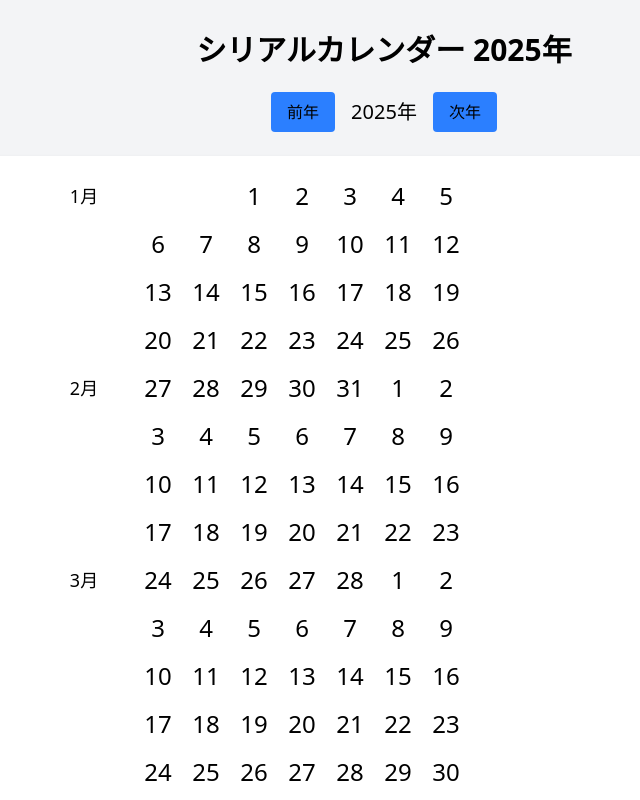
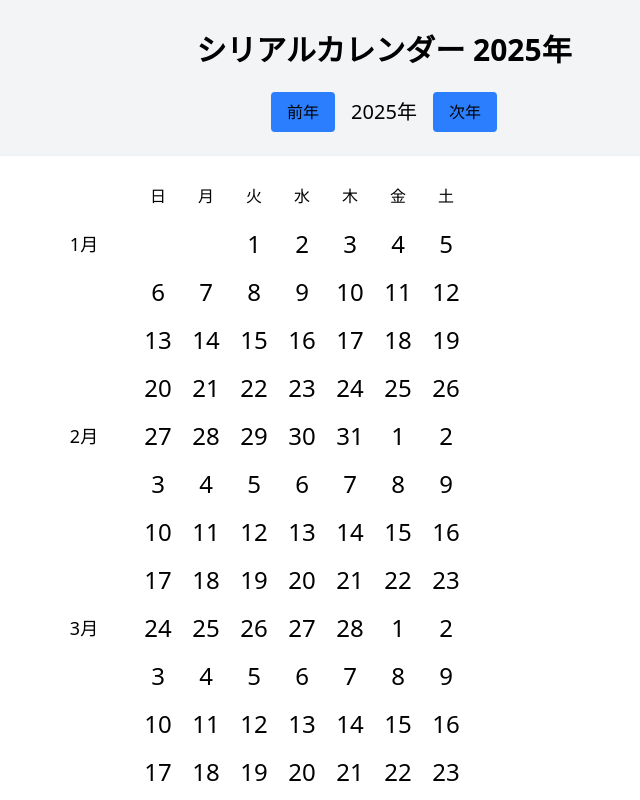
Before and after one commit to okonomi/period-calendar, a React (Vite) app: page / in a window 1280 px wide. Shown: the top 800 px of the page, without its empty margins (256-896 px from the left). Built offline with nearby package versions, Linux system fonts and the light colour scheme.

Commit message:
style: add weekday header to calendar layout for improved clarity

```diff
--- a/src/App.tsx
+++ b/src/App.tsx
@@ -29,6 +29,8 @@ export const App: React.FC = () => {
             <div className="flex flex-row mt-4 mx-auto" style={{ width: "700px" }}>
               {/* 左カラム - 月名表示 */}
               <div className="w-[100px] flex flex-col">
+                {/* スペーサーセル */}
+                <div className="h-12"></div>
                 {weeklyDates.map((week, weekIndex) => {
                   const firstDayOfMonth = week.find(d => d?.getDate() === 1);
                   const month = firstDayOfMonth?.getMonth();
@@ -47,6 +49,15 @@ export const App: React.FC = () => {
 
               {/* 右カラム - カレンダー本体 */}
               <div className="flex flex-col">
+                {/* 曜日の行 */}
+                <div className="grid grid-cols-7">
+                  {['日', '月', '火', '水', '木', '金', '土'].map((dayName, index) => (
+                    <div key={`weekday-${index}`} className="h-12 flex items-center justify-center font-medium text-black">
+                      {dayName}
+                    </div>
+                  ))}
+                </div>
+
                 {weeklyDates.map((week, weekIndex) => (
                   <div key={`week-${weekIndex}`} className="grid grid-cols-7">
                     {week.map((date, dateIndex) => {
```
